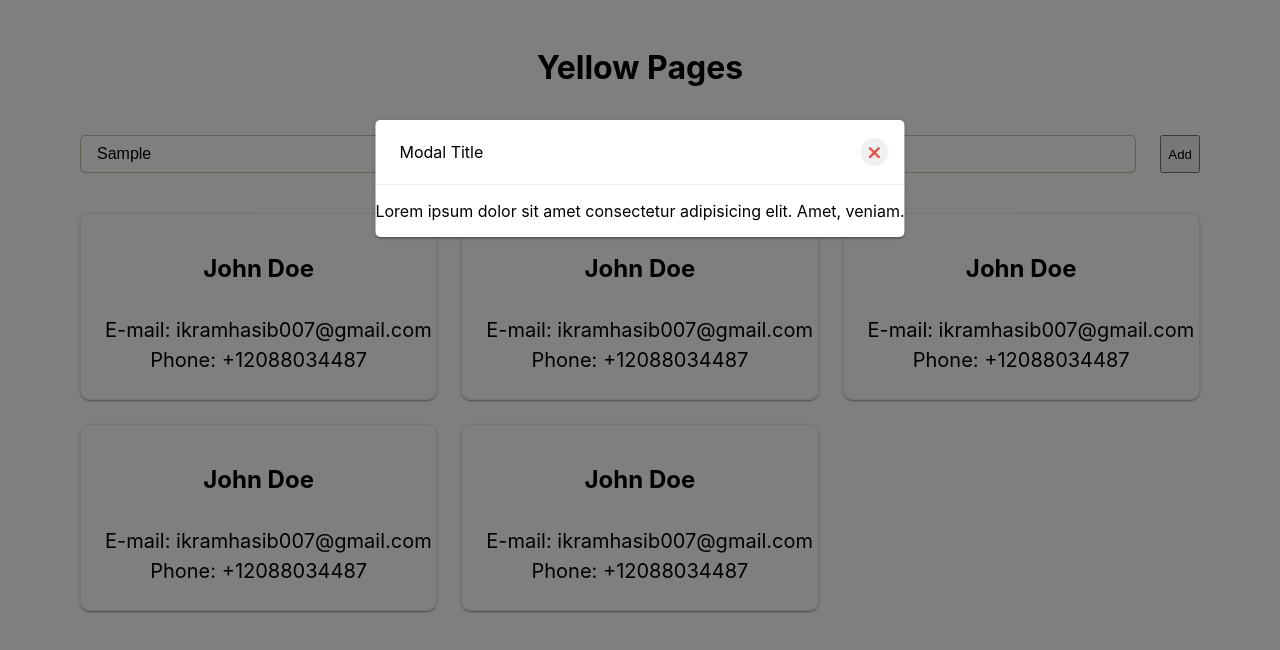
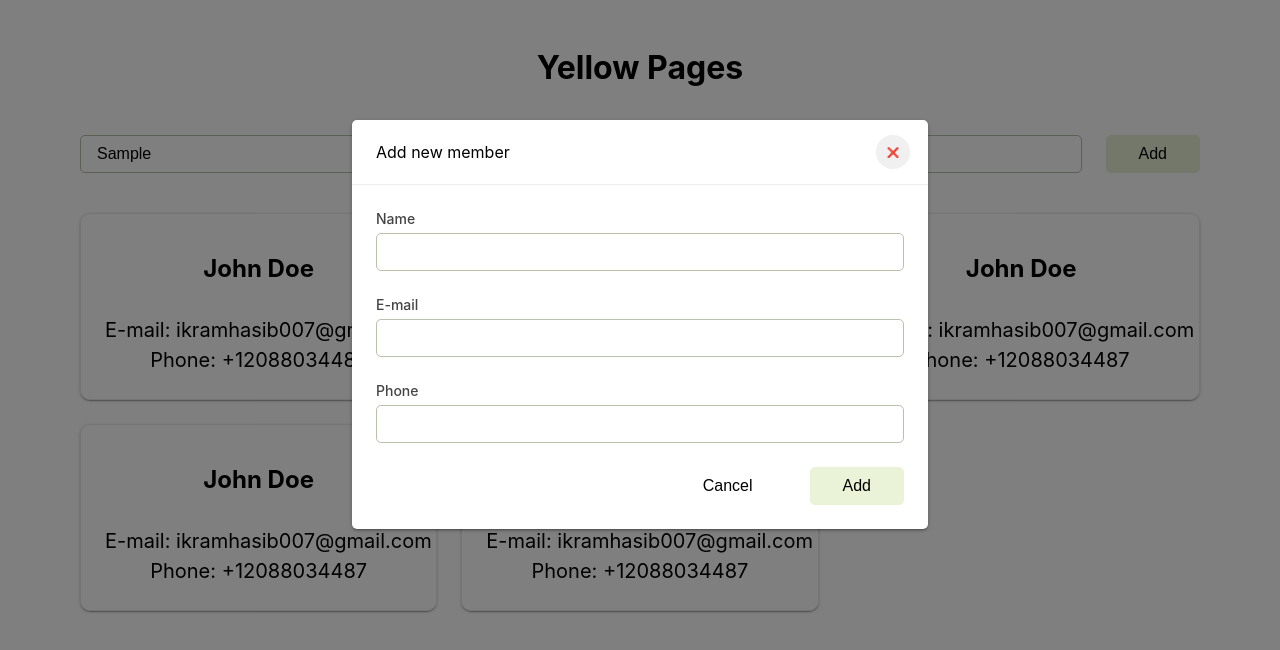
Before and after one commit to ikramhasib007/assignment-webnation, a Next.js app: page / in a window 1280 px wide. Both pictures are taken after typing "Sample" into the empty fields and a click on the button "Add". Shown: the top 650 px of the page. Built offline with nearby package versions, Linux system fonts and the light colour scheme; what @badrap/bar-of-progress would draw is missing.

Commit message:
add user form designed

```diff
--- a/package.json
+++ b/package.json
@@ -10,10 +10,14 @@
   },
   "dependencies": {
     "@badrap/bar-of-progress": "^0.2.1",
+    "@hookform/resolvers": "^2.9.8",
     "cross-fetch": "^3.1.5",
     "next": "12.3.1",
+    "prop-types": "^15.8.1",
     "react": "18.2.0",
-    "react-dom": "18.2.0"
+    "react-dom": "18.2.0",
+    "react-hook-form": "^7.36.1",
+    "yup": "^0.32.11"
   },
   "devDependencies": {
     "eslint": "8.24.0",
--- a/pages/index.js
+++ b/pages/index.js
@@ -1,6 +1,7 @@
 import Head from 'next/head'
 import { useState } from 'react'
 import Modal from '../src/components/Modal'
+import UserForm from '../src/components/UserForm'
 import styles from '../styles/Home.module.css'
 
 function HomePage() {
@@ -24,6 +25,7 @@ function HomePage() {
             placeholder='search...'
           />
           <button
+            className={styles.btn}
             type="button"
             onClick={() => setOpen(true)}
           >
@@ -67,8 +69,11 @@ function HomePage() {
       <Modal
         open={open}
         onClose={() => setOpen(false)}
+        title="Add new member"
       >
-        <p>Lorem ipsum dolor sit amet consectetur adipisicing elit. Amet, veniam.</p>
+        <UserForm
+          onCancel={() => setOpen(false)}
+        />
       </Modal>
     </>
   )
--- /dev/null
+++ b/src/components/UserForm.js
@@ -0,0 +1,98 @@
+import PropTypes from 'prop-types'
+import { useForm } from 'react-hook-form'
+import { yupResolver } from '@hookform/resolvers/yup'
+import * as yup from 'yup'
+import styles from '../../styles/UserForm.module.css'
+
+const schema = yup.object().shape({
+  name: yup.string().label('Name').required(),
+  email: yup.string().email().label('E-mail').required(),
+  phone: yup.string().label('Phone').when(['phone'], {
+    is: (val) => !!val,
+    then: yup.string().matches(/^[+0-9]+$/, 'Phone number is not valid').min(11, 'Phone number is not valid').max(14, 'Phone number is not valid')
+  }).required(),
+}, [
+  ['phone', 'phone']
+])
+
+function UserForm({ onCancel }) {
+
+  const { register, control, handleSubmit, formState: { errors } } = useForm({
+    resolver: yupResolver(schema),
+    defaultValues: {
+      name: '',
+      email: '',
+      phone: ''
+    }
+  })
+
+  function onSubmit(data) {
+    console.log('data: ', data);
+
+  }
+
+  return (
+    <form className={styles.formContainer} onSubmit={handleSubmit(onSubmit)} noValidate>
+      <div className={styles.grid}>
+        <div className={styles.gridItem}>
+          <label htmlFor='name'>
+            Name
+          </label>
+          <input
+            type="text"
+            name='name'
+            {...register('name')}
+          />
+          {errors.name && <p className={styles.errMsg}>{errors.name?.message}</p>}
+        </div>
+        <div className={styles.gridItem}>
+          <label htmlFor='email'>
+            E-mail
+          </label>
+          <input
+            type="email"
+            id='email'
+            {...register('email')}
+          />
+          {errors.email && <p className={styles.errMsg}>{errors.email?.message}</p>}
+        </div>
+        <div className={styles.gridItem}>
+          <label htmlFor='phone'>
+            Phone
+          </label>
+          <input
+            type="text"
+            id='phone'
+            {...register('phone')}
+          />
+          {errors.phone && <p className={styles.errMsg}>{errors.phone?.message}</p>}
+        </div>
+      </div>
+
+      <div className={styles.btnContainer}>
+        <button
+          className={styles.cancelBtn}
+          onClick={onCancel}
+        >
+          Cancel
+        </button>
+        <button
+          className={styles.btn}
+          type='submit'
+        >
+          Add
+        </button>
+      </div>
+    </form>
+  )
+}
+
+UserForm.defaultProps = {
+  onCancel: () => {}
+}
+
+UserForm.propTypes = {
+  onCancel: PropTypes.func.isRequired
+}
+
+export default UserForm
--- a/styles/Modal.module.css
+++ b/styles/Modal.module.css
@@ -46,7 +46,7 @@
   display: flex;
   justify-content: space-between;
   align-items: center;
-  padding: 0.25rem 1rem 0.25rem 1.5rem;
+  padding: 0.25rem 1.125rem 0.25rem 1.5rem;
   border-bottom: 1px solid #eee;
 }
 .header p {
@@ -55,7 +55,7 @@
 }
 
 .crossBtn {
-  padding: 0.5rem;
+  padding: 0.667rem;
   border-radius: 50%;
   background: #f0f0f0;
   font-size: 10px;
--- /dev/null
+++ b/styles/UserForm.module.css
@@ -0,0 +1,74 @@
+.formContainer {
+  width: 36rem;
+  padding: 1.5rem;
+}
+
+.grid {
+  display: grid;
+  grid-template-columns: repeat(1, minmax(0, 1fr));
+  gap: 1.5rem;
+}
+
+.gridItem {
+  grid-column: span 1 / span 1;
+}
+
+.gridItem label {
+  display: block;
+  font-size: 0.875rem;
+  line-height: 1.25rem;
+  font-weight: 500;
+  color: #444;
+}
+.gridItem input {
+  width: 100%;
+  border-radius: 5px;
+  border: 1px solid #b7c1ac;
+  margin-top: 0.25rem;
+  padding: 0.5rem 1rem;
+  font-size: 1rem;
+  line-height: 1.25;
+}
+
+.errMsg {
+  margin: 0;
+  margin-top: 0.125rem;
+  font-size: 0.875rem;
+  line-height: 1.25rem;
+  color: red;
+}
+
+.btnContainer {
+  display: flex;
+  gap: 1.5rem;
+  justify-content: flex-end;
+  margin-top: 1.5rem;
+}
+
+.btn {
+  padding: 0.5rem 2rem;
+  border-radius: 5px;
+  border: 1px solid #eaf2d7;
+  background-color: #eaf2d7;
+  font-size: 1rem;
+  line-height: 1.25;
+}
+
+.btn:hover {
+  cursor: pointer;
+  border: 1px solid #b7c1ac;
+}
+
+.cancelBtn {
+  padding: 0.5rem 2rem;
+  border-radius: 5px;
+  border: 1px solid #fff;
+  background-color: #fff;
+  font-size: 1rem;
+  line-height: 1.25;
+}
+
+.cancelBtn:hover {
+  cursor: pointer;
+  border: 1px solid #eee;
+}
```
Also changed, not shown: 1 other file (tests, documents, lock files or other folders).
